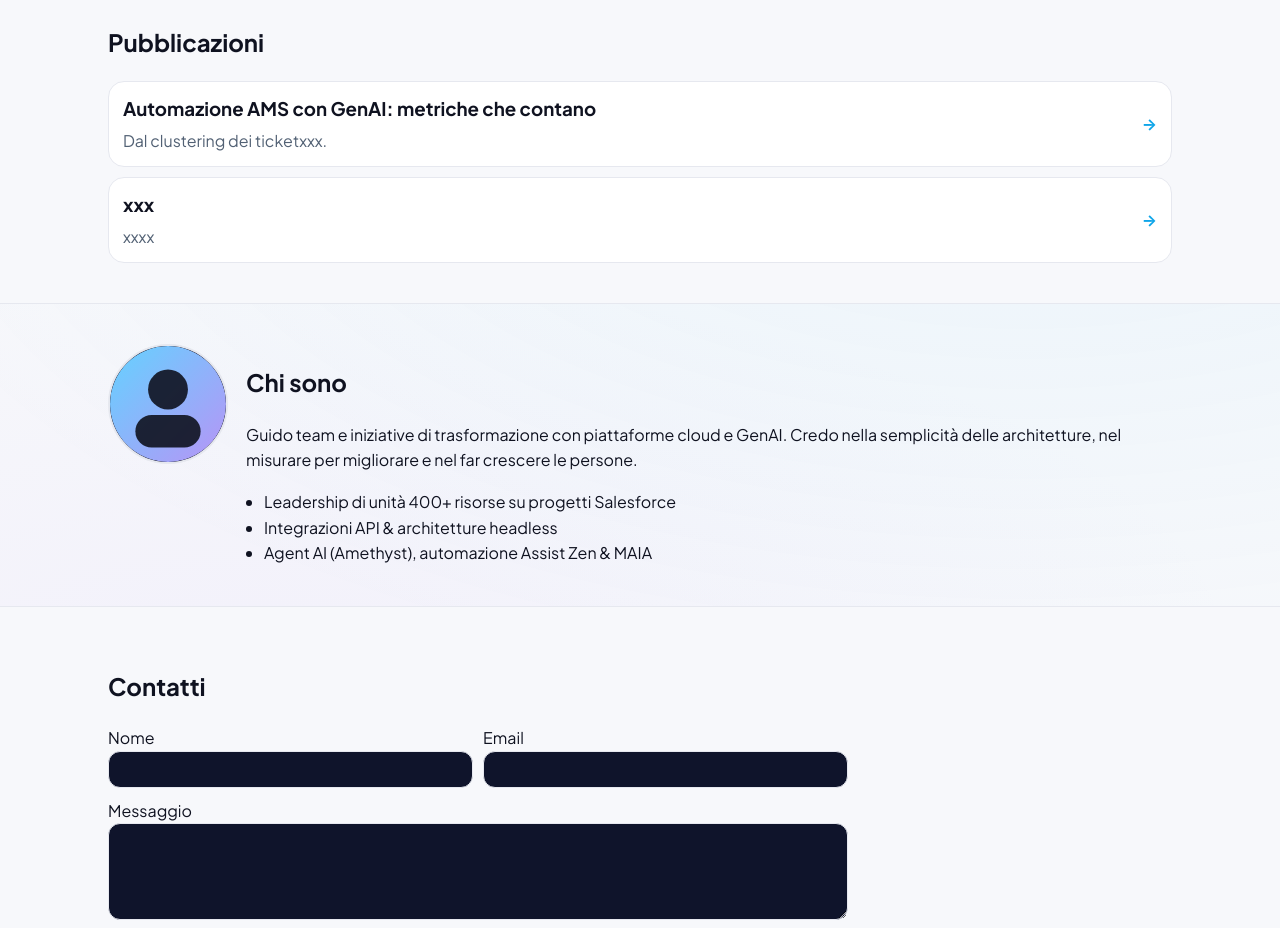
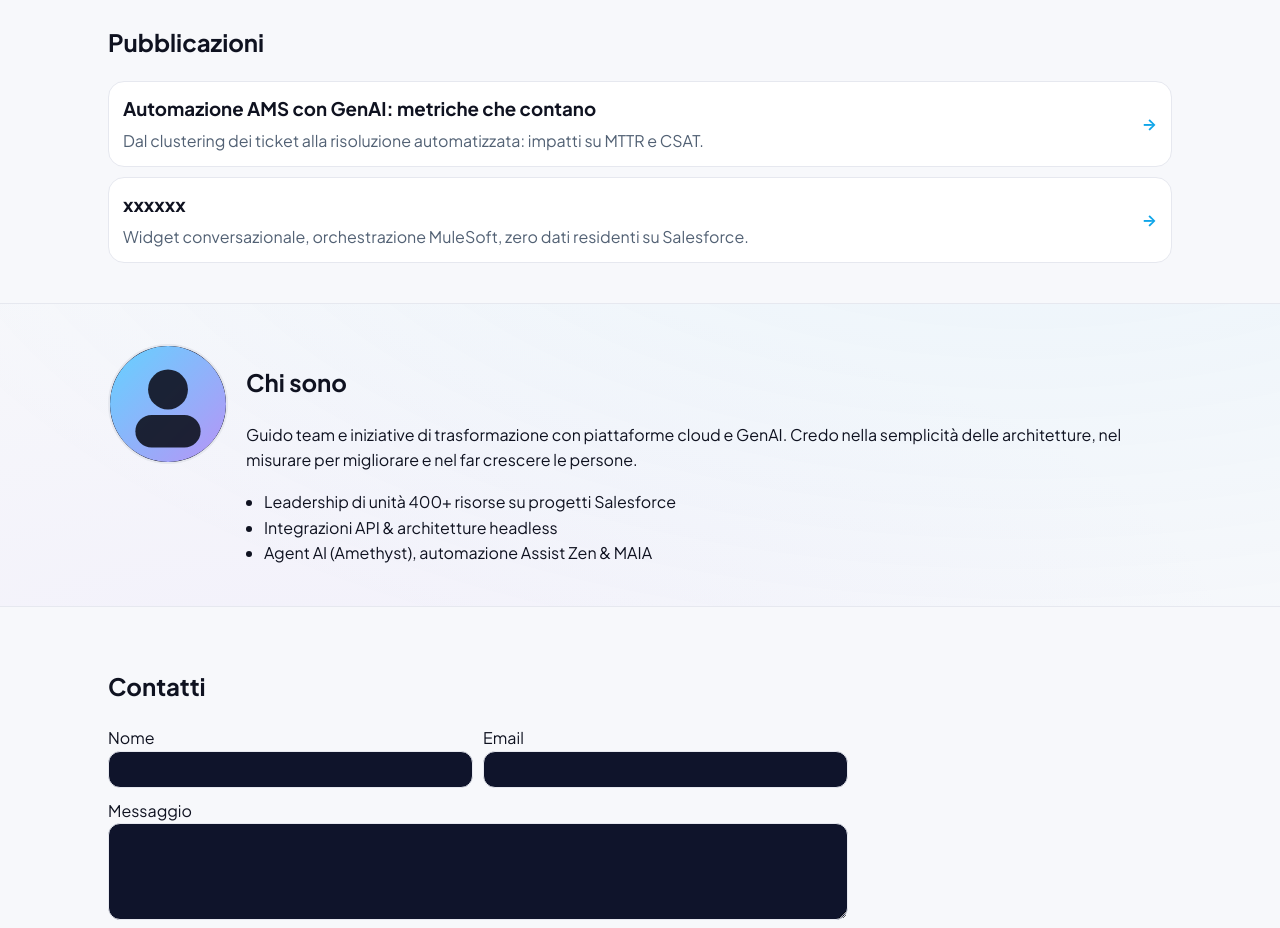
Before and after one commit to antoniodavino/antonio-davino-site, a plain HTML site: page index.html in a window 1280 px wide. Shown: the part 1500-2428 px from the top of the page. Drawn offline with nearby package versions, Linux system fonts and the light colour scheme; a small style sheet from the web is missing.

Commit message:
Add files via upload

```diff
--- a/index.html
+++ b/index.html
@@ -125,14 +125,14 @@ Path('out.json').write_text(__import__('json').dumps(rows, ensure_ascii=False, i
           <a class="post" href="posts/genai-ams.html">
             <div>
               <h3>Automazione AMS con GenAI: metriche che contano</h3>
-              <p>Dal clustering dei ticketxxx.</p>
+              <p>Dal clustering dei ticket alla risoluzione automatizzata: impatti su MTTR e CSAT.</p>
             </div>
             <span class="arrow">→</span>
           </a>
           <a class="post" href="posts/agentforce-mepa.html">
             <div>
-              <h3>xxx</h3>
-              <p>xxxx</p>
+              <h3>xxxxxx</h3>
+              <p>Widget conversazionale, orchestrazione MuleSoft, zero dati residenti su Salesforce.</p>
             </div>
             <span class="arrow">→</span>
           </a>
```
